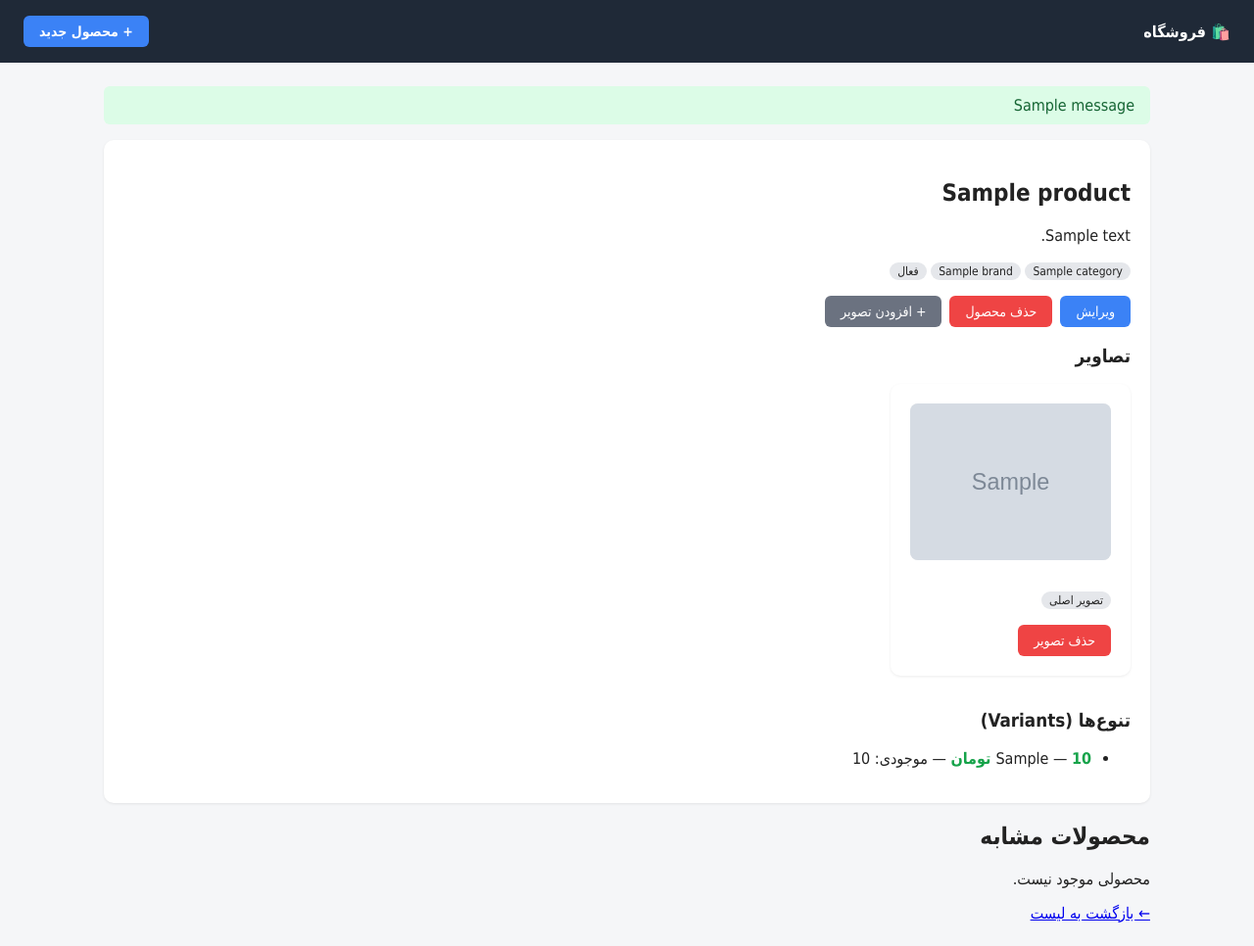
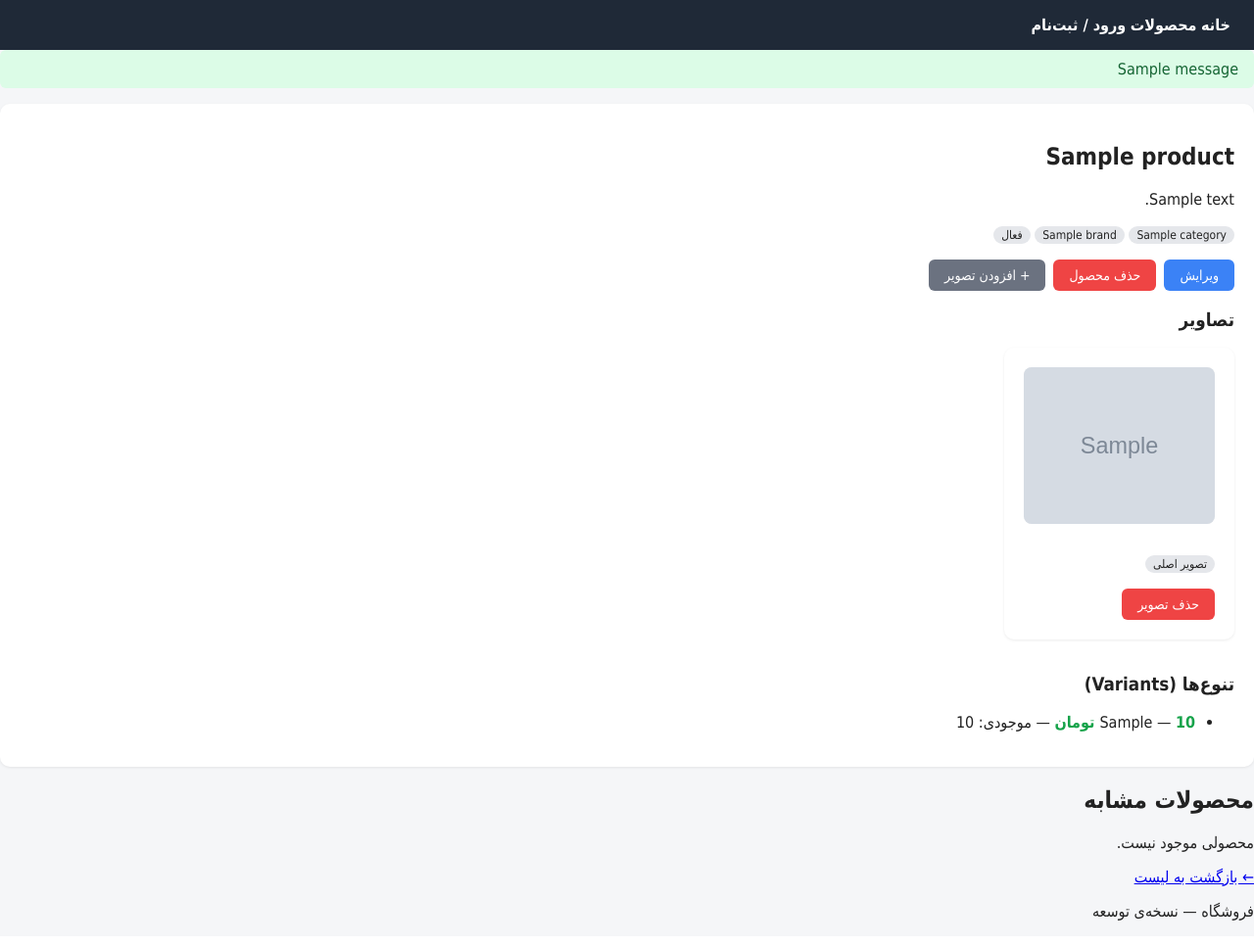
Before and after one commit to MimSkywalker/NoorSun, a Django app: page /products/1/ in a window 1280 px wide. Shown: the whole page at 98% size. After the commit the page ends 940 px from the top, so only its background shows below. Run offline with Django 5.2, Linux system fonts and the light colour scheme; tables that the repository leaves empty hold one stand-in row (values such as "Sample post"); grey boxes marked "Sample" are stand-in pictures; one stand-in notice (Sample message) is shown.

Commit message:
Refactor templates and Merge two base.html

```diff
--- a/static/css/main.css
+++ b/static/css/main.css
@@ -22,3 +22,125 @@
         background: #fff8e1;
         color: #8a6d00;
       }
+
+
+
+#filter-form select,
+#filter-form input[type="text"],
+#filter-form input[type="number"] {
+    color: #222 !important;
+    background-color: #fff !important;
+}
+
+#filter-form select option {
+    color: #222;
+    background-color: #fff;
+}
+
+.price-old {
+    text-decoration: line-through;
+    color: #999;
+    margin-left: 0.5rem;
+    font-size: 0.9em;
+}
+
+.price-new {
+    color: #c62828;
+    font-weight: bold;
+}
+
+.price {
+    font-weight: bold;
+}
+
+ * { box-sizing: border-box; }
+        body {
+            font-family: Tahoma, Arial, sans-serif;
+            background: #f5f6f8;
+            color: #222;
+            margin: 0;
+            padding: 0;
+        }
+        header {
+            background: #1f2937;
+            color: #fff;
+            padding: 16px 24px;
+            display: flex;
+            justify-content: space-between;
+            align-items: center;
+        }
+        header a {
+            color: #fff;
+            text-decoration: none;
+            font-weight: bold;
+        }
+        header .btn {
+            background: #3b82f6;
+            padding: 8px 16px;
+            border-radius: 6px;
+        }
+        .container {
+            max-width: 1100px;
+            margin: 24px auto;
+            padding: 0 16px;
+        }
+        .messages {
+            list-style: none;
+            padding: 0;
+            margin: 0 0 16px;
+        }
+        .messages li {
+            background: #dcfce7;
+            color: #166534;
+            padding: 10px 16px;
+            border-radius: 6px;
+            margin-bottom: 8px;
+        }
+        .card {
+            background: #fff;
+            border-radius: 10px;
+            box-shadow: 0 1px 3px rgba(0,0,0,.08);
+            padding: 20px;
+            margin-bottom: 16px;
+        }
+        .btn {
+            display: inline-block;
+            background: #3b82f6;
+            color: #fff;
+            padding: 8px 16px;
+            border-radius: 6px;
+            text-decoration: none;
+            border: none;
+            cursor: pointer;
+            font-size: 14px;
+        }
+        .btn-danger { background: #ef4444; }
+        .btn-secondary { background: #6b7280; }
+        form input, form textarea, form select {
+            width: 100%;
+            padding: 8px;
+            margin: 6px 0 14px;
+            border: 1px solid #d1d5db;
+            border-radius: 6px;
+        }
+        .product-grid {
+            display: grid;
+            grid-template-columns: repeat(auto-fill, minmax(220px, 1fr));
+            gap: 16px;
+        }
+        .product-grid .card img {
+            width: 100%;
+            height: 160px;
+            object-fit: cover;
+            border-radius: 8px;
+            margin-bottom: 10px;
+            background: #eee;
+        }
+        .price { color: #16a34a; font-weight: bold; }
+        .badge {
+            display: inline-block;
+            font-size: 12px;
+            padding: 2px 8px;
+            border-radius: 12px;
+            background: #e5e7eb;
+        }
--- /dev/null
+++ b/static/css/product.css
@@ -0,0 +1,16 @@
+
+.price-old {
+    text-decoration: line-through;
+    color: #999;
+    margin-left: 0.5rem;
+    font-size: 0.9em;
+}
+
+.price-new {
+    color: #c62828;
+    font-weight: bold;
+}
+
+.price {
+    font-weight: bold;
+}
--- a/templates/base.html
+++ b/templates/base.html
@@ -24,6 +24,8 @@
           <a href="{% url 'addresses:list' %}">آدرس‌ها</a>
           <a href="{% url 'users:login_password' %}">ورود با پسورد</a>
           <a href="{% url 'users:login_password' %}">بازیابی پسورد</a>
+          <a href="{% url 'products:list' %}">🛍️ فروشگاه</a>
+          <a href="{% url 'products:create' %}" class="btn">+ محصول جدید</a>
 
           <form method="post" action="{% url 'users:logout' %}" style="display:inline">
             {% csrf_token %}
--- a/templates/products/base.html
+++ /dev/null
@@ -1,117 +0,0 @@
-{% load static %}
-<!DOCTYPE html>
-<html lang="fa" dir="rtl">
-<head>
-    <meta charset="UTF-8">
-    <title>{% block title %}فروشگاه{% endblock %}</title>
-    <style>
-        * { box-sizing: border-box; }
-        body {
-            font-family: Tahoma, Arial, sans-serif;
-            background: #f5f6f8;
-            color: #222;
-            margin: 0;
-            padding: 0;
-        }
-        header {
-            background: #1f2937;
-            color: #fff;
-            padding: 16px 24px;
-            display: flex;
-            justify-content: space-between;
-            align-items: center;
-        }
-        header a {
-            color: #fff;
-            text-decoration: none;
-            font-weight: bold;
-        }
-        header .btn {
-            background: #3b82f6;
-            padding: 8px 16px;
-            border-radius: 6px;
-        }
-        .container {
-            max-width: 1100px;
-            margin: 24px auto;
-            padding: 0 16px;
-        }
-        .messages {
-            list-style: none;
-            padding: 0;
-            margin: 0 0 16px;
-        }
-        .messages li {
-            background: #dcfce7;
-            color: #166534;
-            padding: 10px 16px;
-            border-radius: 6px;
-            margin-bottom: 8px;
-        }
-        .card {
-            background: #fff;
-            border-radius: 10px;
-            box-shadow: 0 1px 3px rgba(0,0,0,.08);
-            padding: 20px;
-            margin-bottom: 16px;
-        }
-        .btn {
-            display: inline-block;
-            background: #3b82f6;
-            color: #fff;
-            padding: 8px 16px;
-            border-radius: 6px;
-            text-decoration: none;
-            border: none;
-            cursor: pointer;
-            font-size: 14px;
-        }
-        .btn-danger { background: #ef4444; }
-        .btn-secondary { background: #6b7280; }
-        form input, form textarea, form select {
-            width: 100%;
-            padding: 8px;
-            margin: 6px 0 14px;
-            border: 1px solid #d1d5db;
-            border-radius: 6px;
-        }
-        .product-grid {
-            display: grid;
-            grid-template-columns: repeat(auto-fill, minmax(220px, 1fr));
-            gap: 16px;
-        }
-        .product-grid .card img {
-            width: 100%;
-            height: 160px;
-            object-fit: cover;
-            border-radius: 8px;
-            margin-bottom: 10px;
-            background: #eee;
-        }
-        .price { color: #16a34a; font-weight: bold; }
-        .badge {
-            display: inline-block;
-            font-size: 12px;
-            padding: 2px 8px;
-            border-radius: 12px;
-            background: #e5e7eb;
-        }
-    </style>
-</head>
-<body>
-    <header>
-        <a href="{% url 'products:list' %}">🛍️ فروشگاه</a>
-        <a href="{% url 'products:create' %}" class="btn">+ محصول جدید</a>
-    </header>
-    <div class="container">
-        {% if messages %}
-            <ul class="messages">
-                {% for message in messages %}
-                    <li>{{ message }}</li>
-                {% endfor %}
-            </ul>
-        {% endif %}
-        {% block content %}{% endblock %}
-    </div>
-</body>
-</html>
--- a/templates/products/product_detail.html
+++ b/templates/products/product_detail.html
@@ -1,15 +1,28 @@
-{% extends "products/base.html" %}
+{% extends 'base.html' %}
+{% load static %}
 
-{% block title %}{{ product.title }}{% endblock %}
-
+{% block title %}
+  {{ product.title }}
+{% endblock %}
+{% block extra_css %}
+  <link rel="stylesheet" href="{% static 'css/product.css' %}" />
+{% endblock %}
 {% block content %}
   <div class="card">
     <h2>{{ product.title }}</h2>
-        <p>{{ product.description|default:"بدون توضیحات" }}</p>
+    <p>{{ product.description|default:'بدون توضیحات' }}</p>
     <p>
       <span class="badge">{{ product.category }}</span>
-            {% if product.brand %}<span class="badge">{{ product.brand }}</span>{% endif %}
-            <span class="badge">{% if product.is_active %}فعال{% else %}غیرفعال{% endif %}</span>
+      {% if product.brand %}
+        <span class="badge">{{ product.brand }}</span>
+      {% endif %}
+      <span class="badge">
+        {% if product.is_active %}
+          فعال
+        {% else %}
+          غیرفعال
+        {% endif %}
+      </span>
     </p>
 
     <div style="margin: 16px 0; display:flex; gap:8px;">
@@ -23,8 +36,12 @@
       <div class="product-grid">
         {% for img in product.images.all %}
           <div class="card">
-                        <img src="{{ img.image.url }}" alt="">
-                        <p>{% if img.is_main %}<span class="badge">تصویر اصلی</span>{% endif %}</p>
+            <img src="{{ img.image.url }}" alt="" />
+            <p>
+              {% if img.is_main %}
+                <span class="badge">تصویر اصلی</span>
+              {% endif %}
+            </p>
             <a class="btn btn-danger" href="{% url 'products:image_delete' img.pk %}">حذف تصویر</a>
           </div>
         {% endfor %}
@@ -37,14 +54,21 @@
     {% if product.variants.all %}
       <ul>
         {% for v in product.variants.all %}
-                    <li>{{ v.sku }} — <span class="price">{{ v.price }} تومان</span> — موجودی: {{ v.stock }}</li>
+          <li>
+            {{ v.sku }} —{% if v.has_discount %}
+              <span class="price-old">{{ v.price }} تومان</span>
+              <span class="price-new">{{ v.discount_price }} تومان</span>
+            {% else %}
+              <span class="price">{{ v.price }} تومان</span>
+            {% endif %}— موجودی: {{ v.stock }}
+          </li>
         {% endfor %}
       </ul>
     {% else %}
       <p>هنوز تنوعی برای این محصول ثبت نشده (فعلاً از پنل ادمین اضافه کن).</p>
     {% endif %}
   </div>
-    {% include 'products/_product_row.html' with section_title="محصولات مشابه" section_products=similar_products %}
+  {% include 'products/_product_row.html' with section_title='محصولات مشابه' section_products=similar_products %}
 
   <a href="{% url 'products:list' %}">← بازگشت به لیست</a>
 {% endblock %}
```
Also changed, not shown: templates/products/product_list.html (+11 -9 lines). Lines whose indentation alone changed are shown as unchanged.
